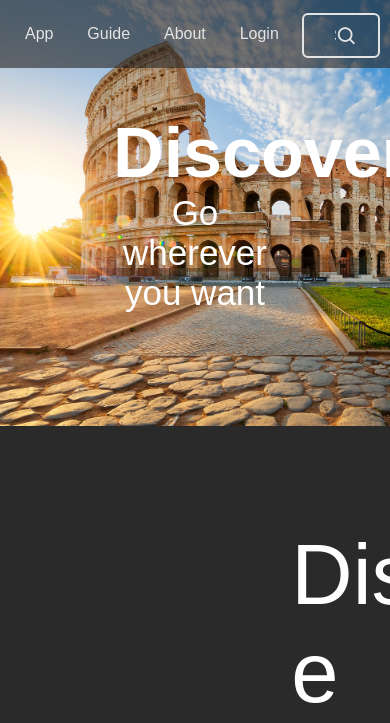
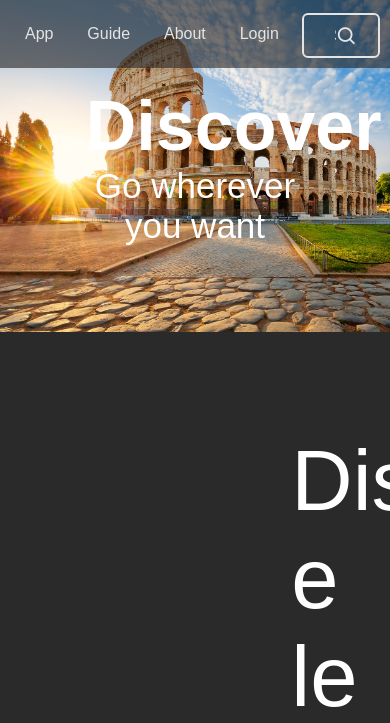
Before and after one commit to alessandrosaccone/discover, a PHP site: page /home.html in a window 390 px wide; the page is wider, and only the part inside the window is pictured. Shown: the top 723 px of that part. Run offline with PHP 8.4, Linux system fonts and the light colour scheme.

Commit message:
modifiche

```diff
--- a/stylesheet_home.css
+++ b/stylesheet_home.css
@@ -296,7 +296,7 @@ body {
 }
 
 @media screen and (max-width: 600px) {
-  header {
-    padding: 24%;
+  .header {
+    padding: 22%;
   }
 }
```
